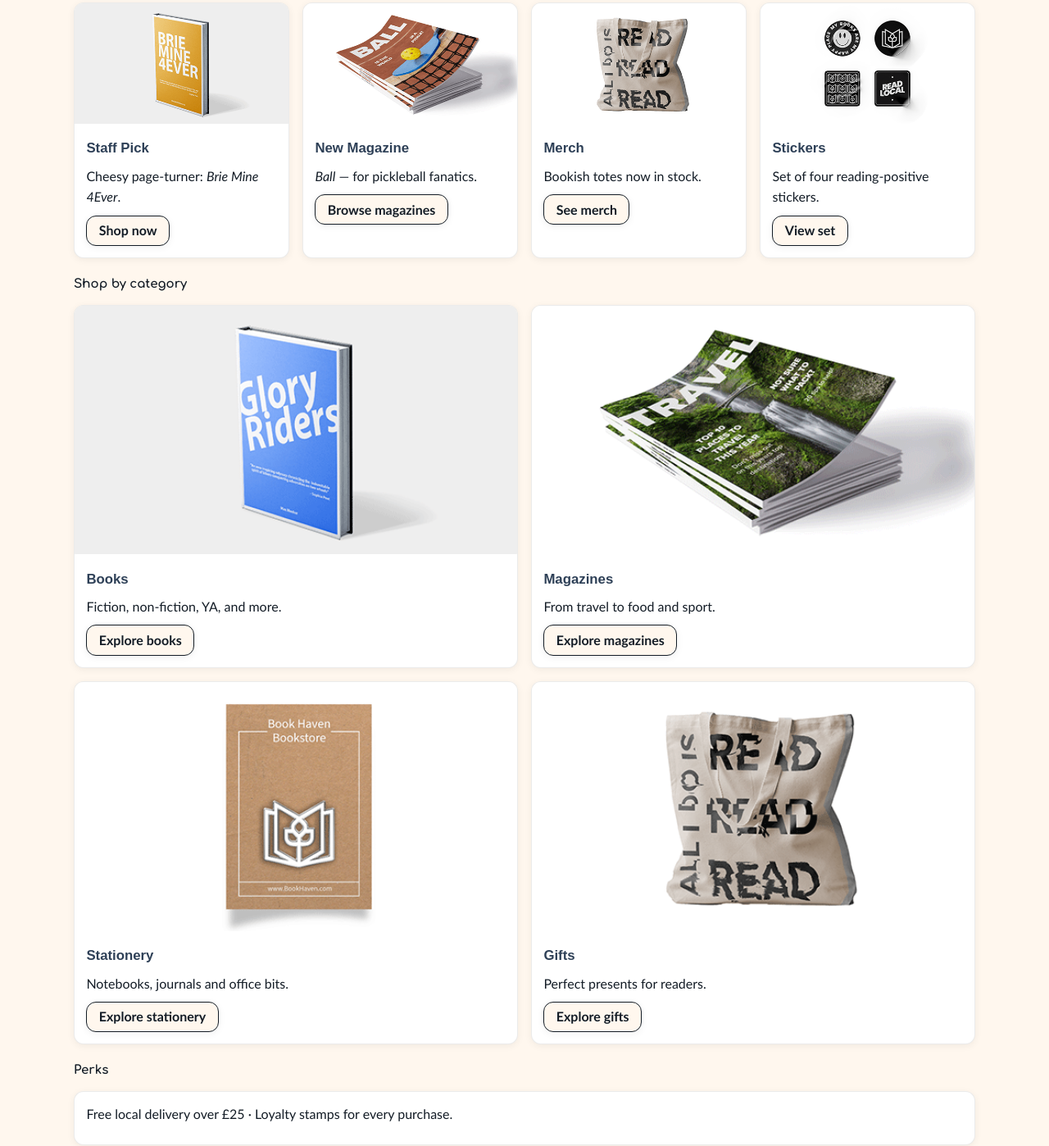
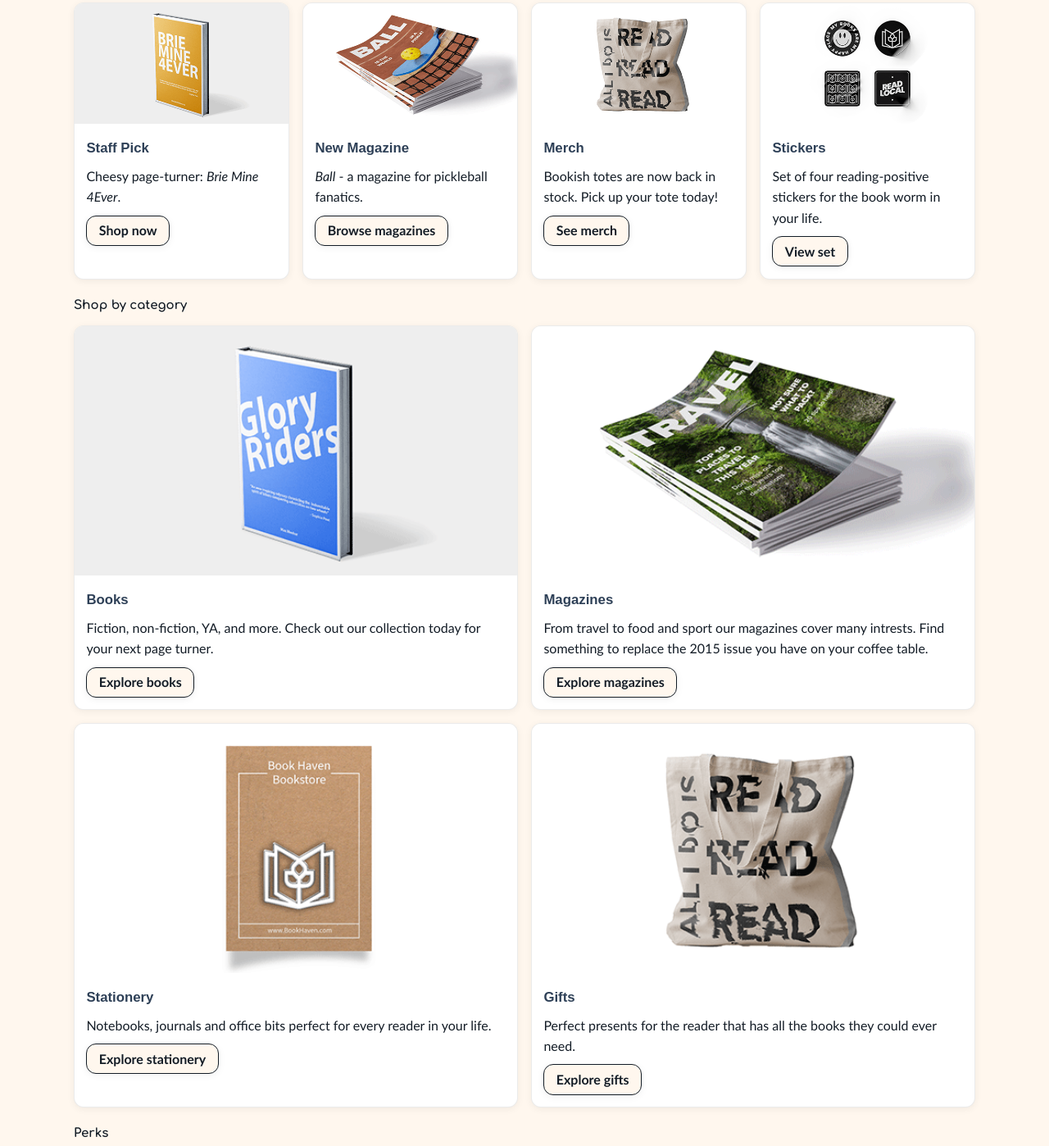
Before and after one commit to TechEnchante/WebDev-210-BookstoreWebsite, a website: page index.html in a window 1280 px wide. Shown: the part 269-1667 px from the top of the page at 82% size. Drawn offline with Linux system fonts and the light colour scheme.

Commit message:
Updates to content on index.html.

```diff
--- a/index.html
+++ b/index.html
@@ -47,7 +47,7 @@
             </div>
             <div class="content">
               <h3>Staff Pick</h3>
-              <p>Cheesy page‑turner: <em>Brie Mine 4Ever</em>.</p>
+              <p>Cheesy page-turner: <em>Brie Mine 4Ever</em>.</p>
               <a class="btn btn-cta" href="gallery.html">Shop now</a>
             </div>
           </article>
@@ -57,7 +57,7 @@
             </div>
             <div class="content">
               <h3>New Magazine</h3>
-              <p><em>Ball</em> — for pickleball fanatics.</p>
+              <p><em>Ball</em> - a magazine for pickleball fanatics.</p>
               <a class="btn btn-cta" href="gallery.html">Browse magazines</a>
             </div>
           </article>
@@ -67,7 +67,9 @@
             </div>
             <div class="content">
               <h3>Merch</h3>
-              <p>Bookish totes now in stock.</p>
+              <p>
+                Bookish totes are now back in stock. Pick up your tote today!
+              </p>
               <a class="btn btn-cta" href="gallery.html">See merch</a>
             </div>
           </article>
@@ -77,7 +79,10 @@
             </div>
             <div class="content">
               <h3>Stickers</h3>
-              <p>Set of four reading‑positive stickers.</p>
+              <p>
+                Set of four reading-positive stickers for the book worm in your
+                life.
+              </p>
               <a class="btn btn-cta" href="gallery.html">View set</a>
             </div>
           </article>
@@ -93,7 +98,10 @@
             </div>
             <div class="content">
               <h3>Books</h3>
-              <p>Fiction, non-fiction, YA, and more.</p>
+              <p>
+                Fiction, non-fiction, YA, and more. Check out our collection
+                today for your next page turner.
+              </p>
               <a class="btn btn-outline" href="gallery.html">Explore books</a>
             </div>
           </article>
@@ -103,7 +111,11 @@
             </div>
             <div class="content">
               <h3>Magazines</h3>
-              <p>From travel to food and sport.</p>
+              <p>
+                From travel to food and sport our magazines cover many intrests.
+                Find something to replace the 2015 issue you have on your coffee
+                table.
+              </p>
               <a class="btn btn-outline" href="gallery.html"
                 >Explore magazines</a
               >
@@ -115,7 +127,10 @@
             </div>
             <div class="content">
               <h3>Stationery</h3>
-              <p>Notebooks, journals and office bits.</p>
+              <p>
+                Notebooks, journals and office bits perfect for every reader in
+                your life.
+              </p>
               <a class="btn btn-outline" href="gallery.html"
                 >Explore stationery</a
               >
@@ -127,7 +142,10 @@
             </div>
             <div class="content">
               <h3>Gifts</h3>
-              <p>Perfect presents for readers.</p>
+              <p>
+                Perfect presents for the reader that has all the books they
+                could ever need.
+              </p>
               <a class="btn btn-outline" href="gallery.html">Explore gifts</a>
             </div>
           </article>
```
